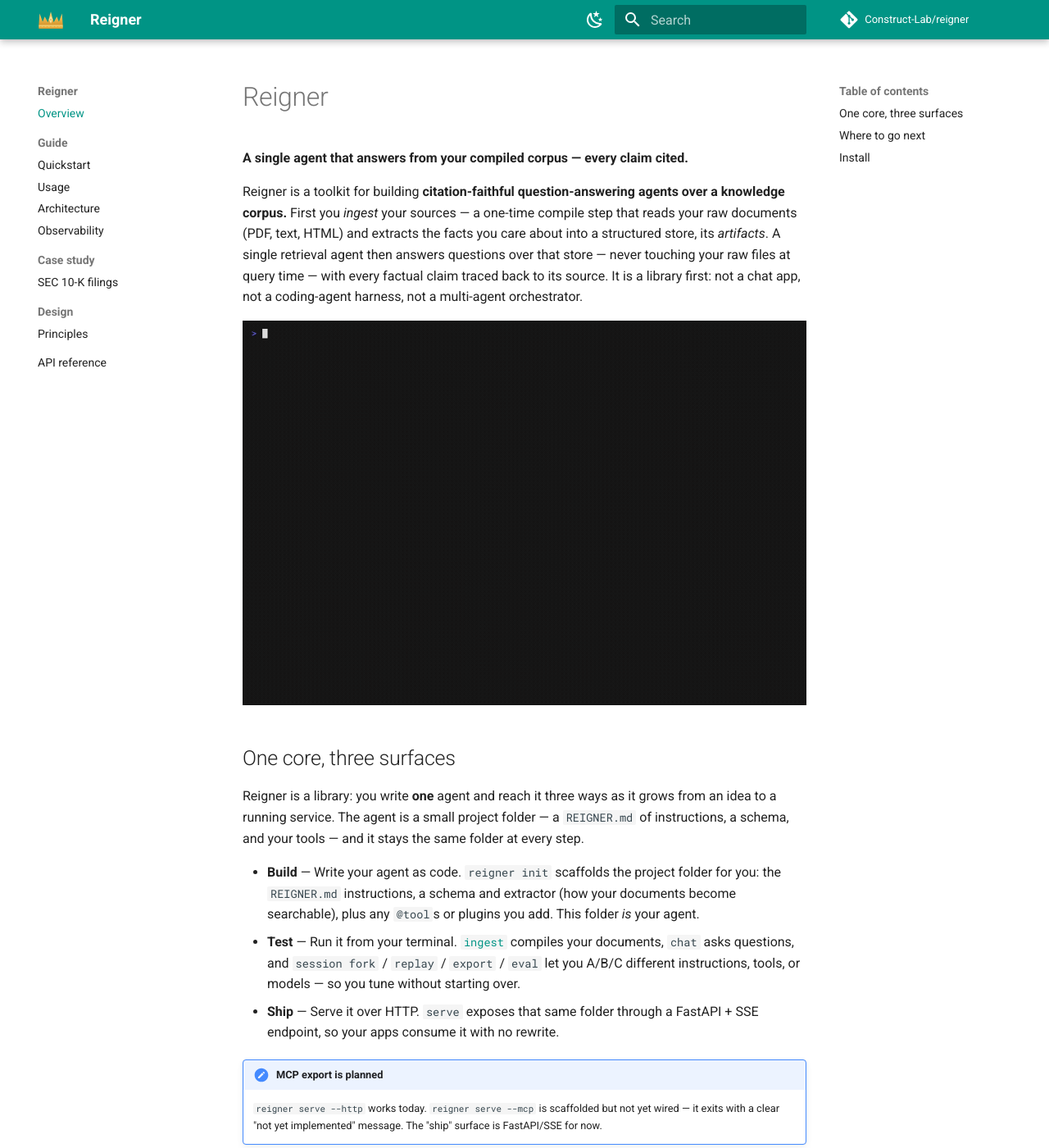
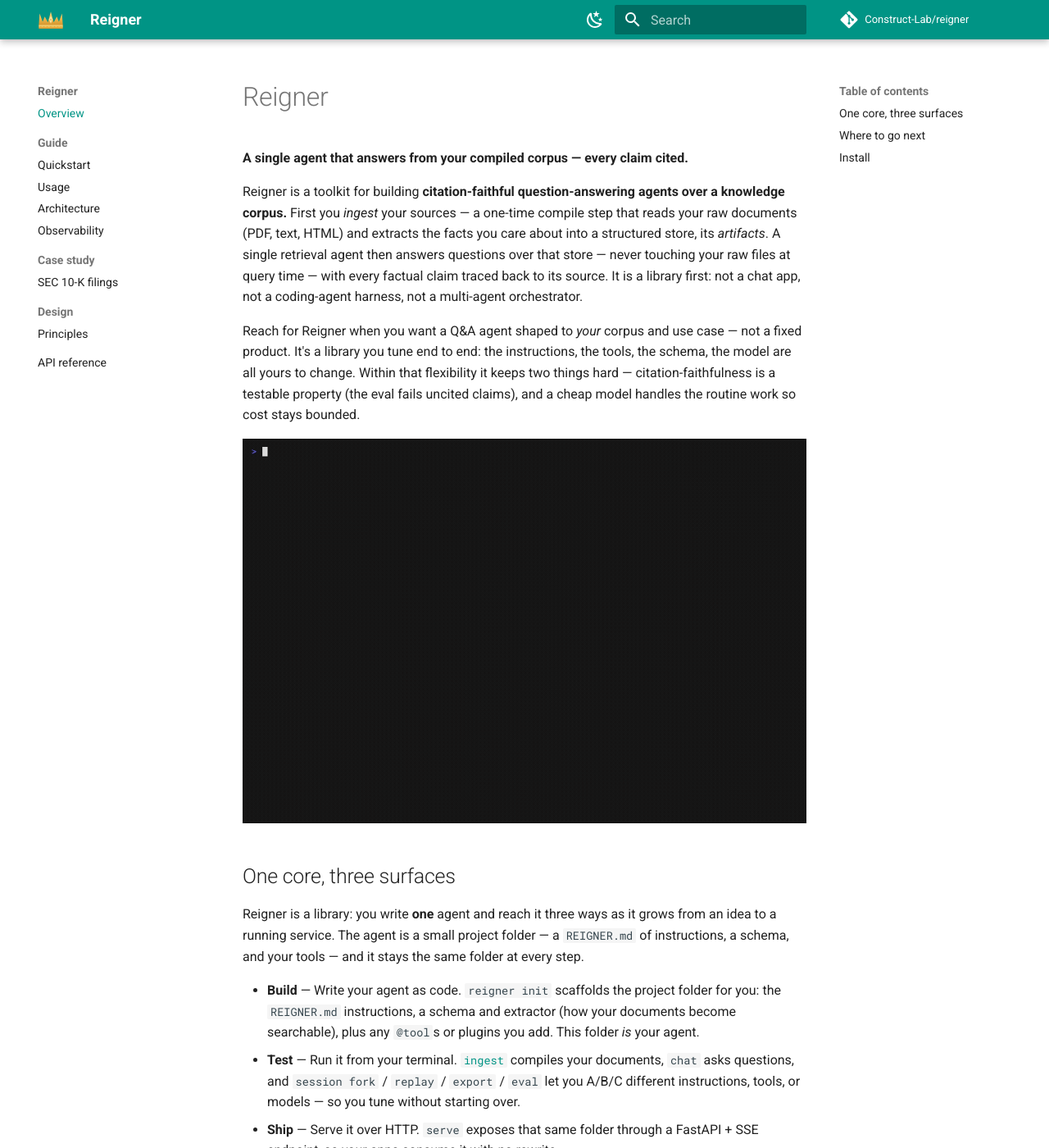
Before and after one commit to Construct-Lab/reigner, an MkDocs documentation site: the page built from docs/index.md, in a window 1280 px wide and 1400 px high. Shown: the whole window at 82% size. Built offline with MkDocs 1.6.1 and Material for MkDocs 9.7.7, drawn with Linux system fonts in a browser that asks for light colours; comment, search, counter and statistics services are not loaded; some of the changed text lies outside the part shown.

Commit message:
docs: add a 'when to reach for Reigner' positioning line (#140)
Lead with the flexibility Reigner provides — a library you tune end to end
(instructions, tools, schema, model) — while keeping citation-faithfulness
testable and cost bounded. Point the Principles link at the motivation.

```diff
--- a/docs/index.md
+++ b/docs/index.md
@@ -9,6 +9,12 @@
 that store — never touching your raw files at query time — with every factual claim traced
 back to its source. It is a library first: not a chat app, not a coding-agent harness, not
 a multi-agent orchestrator.
+
+Reach for Reigner when you want a Q&A agent shaped to *your* corpus and use case — not a
+fixed product. It's a library you tune end to end: the instructions, the tools, the schema,
+the model are all yours to change. Within that flexibility it keeps two things hard —
+citation-faithfulness is a testable property (the eval fails uncited claims), and a cheap
+model handles the routine work so cost stays bounded.
 
 ![reigner chat answering a question with per-claim citations](assets/demo.gif)
 
@@ -41,7 +47,7 @@
 - **[Architecture](guide/architecture.md)** — the harness: the agent loop, oracle
   escalation, and the G1–G11 context-management guardrails.
 - **[Observability](guide/observability.md)** — turn the agent loop into OpenTelemetry spans.
-- **[Principles](design/principles.md)** — the rationale behind each design decision.
+- **[Principles](design/principles.md)** — why Reigner exists and the rationale behind each design decision.
 - **[API reference](reference.md)** — the typed public API.
 
 ## Install
```
Also changed, not shown: README.md (+7 -1 lines).
